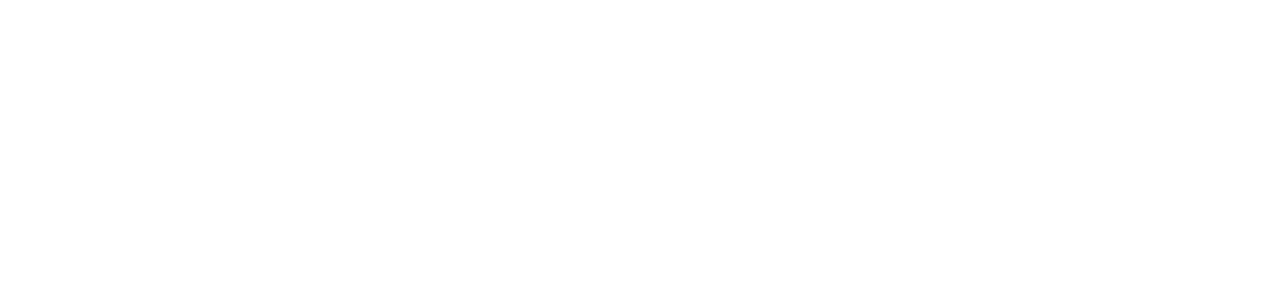
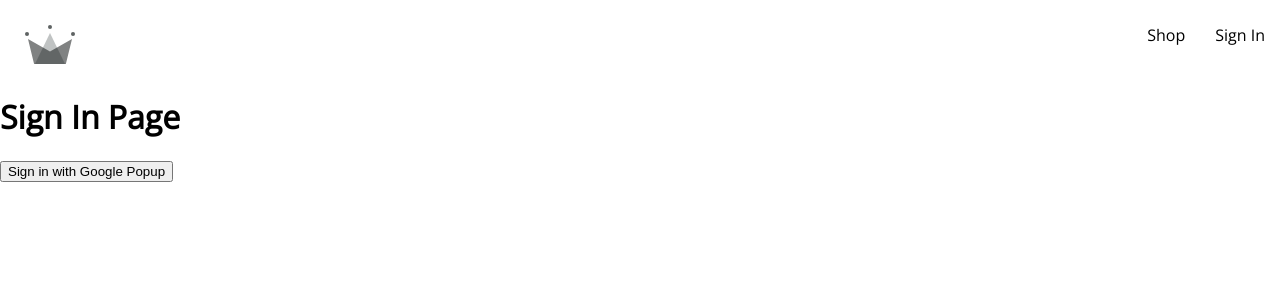
Before and after one commit to NavinAnik/-crwn-clothing, a React (Create React App) app: page /sign-in in a window 1280 px wide. Before the commit this address had no page. Shown: the top 300 px of the page. Built offline with nearby package versions, Linux system fonts and the light colour scheme.

Commit message:
added sign in component added firebase utils and brought firebase libary

```diff
--- a/package.json
+++ b/package.json
@@ -6,6 +6,7 @@
     "@testing-library/jest-dom": "^5.17.0",
     "@testing-library/react": "^13.4.0",
     "@testing-library/user-event": "^13.5.0",
+    "firebase": "^10.3.0",
     "react": "^18.2.0",
     "react-dom": "^18.2.0",
     "react-router-dom": "6",
--- a/src/App.js
+++ b/src/App.js
@@ -1,7 +1,7 @@
 import {Routes,Route} from "react-router-dom";
 import Home from "./routes/home/home.component";
 import Navigation from "./routes/navigation/navigation.component";
-
+import SignIn from "./routes/sign-in/sign-in.component";
 
 
 const App = () => {
@@ -10,6 +10,7 @@ const App = () => {
       <Routes>
           <Route path= '/' element={<Navigation/>}>
               <Route index element={ <Home/>}/>
+              <Route path='sign-in' element={<SignIn/>} />
           </Route>
       </Routes>
   );
--- a/src/routes/navigation/navigation.component.jsx
+++ b/src/routes/navigation/navigation.component.jsx
@@ -12,9 +12,12 @@ const Navigation = () => {
                 <Link className='logo-container' to='/'>
                     <CrwnLogo className = 'logo' />
                     </Link>
-                <div className= 'links-container'>
+                <div className= 'nav-links-container'>
                     <Link className='nav-link' to='/shop'>
-                       shop
+                       Shop
+                    </Link>
+                    <Link className='nav-link' to='/sign-in'>
+                        Sign In
                     </Link>
                 </div>
             </div>
--- /dev/null
+++ b/src/routes/sign-in/sign-in.component.jsx
@@ -0,0 +1,18 @@
+import {signInWithGooglePopup} from "../../utils/firebase/firebase.utils";
+import {createUserDocumentFromAuth} from "../../utils/firebase/firebase.utils";
+
+const SignIn = () => {
+    const logGooleUser = async () =>{
+        const {user} = await signInWithGooglePopup();
+        const userDocRef = await createUserDocumentFromAuth(user);
+    }
+
+  return (
+      <div>
+          <h1>Sign In Page</h1>
+          <button onClick={logGooleUser}>Sign in with Google Popup</button>
+      </div>
+  );
+};
+
+export default SignIn;
--- /dev/null
+++ b/src/utils/firebase/firebase.utils.js
@@ -0,0 +1,55 @@
+// Import the functions you need from the SDKs you need
+import { initializeApp } from "firebase/app";
+import {getAuth, signInWithRedirect, signInWithPopup, GoogleAuthProvider} from 'firebase/auth'
+import { getFirestore, doc, getDoc, setDoc} from 'firebase/firestore'
+
+// TODO: Add SDKs for Firebase products that you want to use
+// https://firebase.google.com/docs/web/setup#available-libraries
+
+// Your web app's Firebase configuration
+const firebaseConfig = {
+    apiKey: "AIzaSyANmFMR-hRNrXtRr9Mn1Xg8EjyJZqLmQiw",
+    authDomain: "crwn-clothing-db-f9771.firebaseapp.com",
+    projectId: "crwn-clothing-db-f9771",
+    storageBucket: "crwn-clothing-db-f9771.appspot.com",
+    messagingSenderId: "719196982177",
+    appId: "1:719196982177:web:c1800a4933e0683e0f99e0"
+};
+
+// Initialize Firebase
+const firebaseApp = initializeApp(firebaseConfig);
+
+const provider = new GoogleAuthProvider();
+provider.setCustomParameters({
+    prompt : "select_account"
+});
+
+export const auth = getAuth();
+export const signInWithGooglePopup = () => signInWithPopup(auth,provider);
+
+export const db = getFirestore();
+
+export const createUserDocumentFromAuth = async(userAuth) =>{
+    const userDocRef = doc(db, 'users', userAuth.uid);
+
+    console.log(userDocRef);
+
+    const userSnapshot = await getDoc(userDocRef);
+    console.log(userSnapshot);
+    console.log(userSnapshot.exists());
+
+    if(!userSnapshot.exists()){
+        const {displayName, email } = userAuth;
+        const createdAt = new Date();
+
+        try{
+            await setDoc(userDocRef, {displayName, email, createdAt});
+        } catch (error) {
+            console.log('error creating the user', error.message);
+        }
+
+
+    }
+
+    return userDocRef;
+};
```
Also changed, not shown: 1 other file (tests, documents, lock files or other folders).
